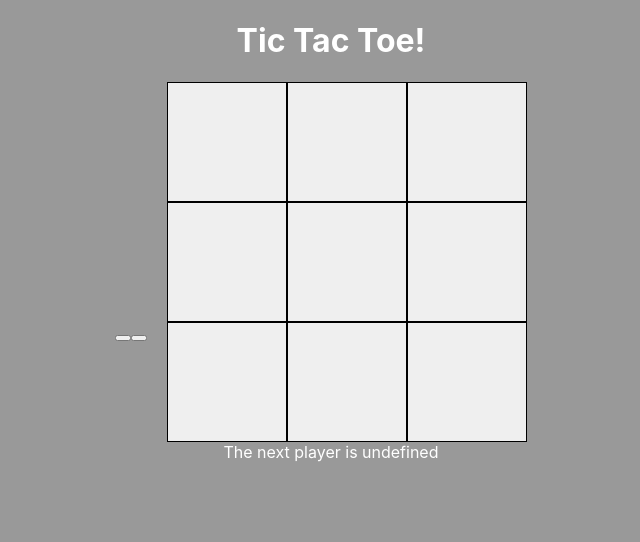
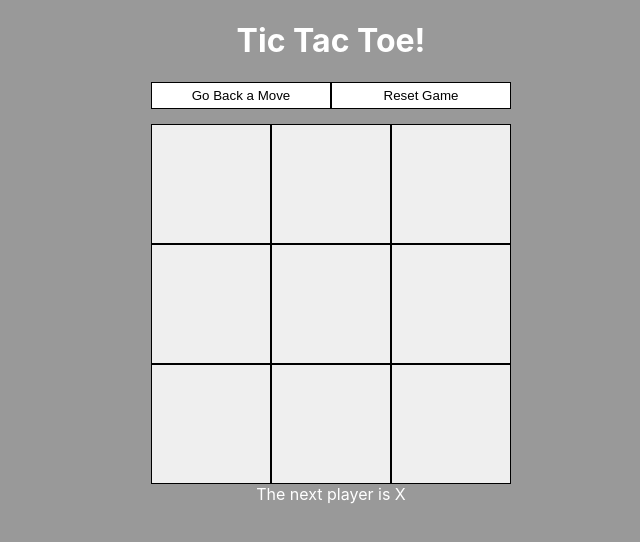
Before and after one commit to ChandraTheMerciless/tic-tac-toe_assessment, a React (Create React App) app: page / in a window 1280 px wide. Shown: the top 542 px of the page, without its empty margins (309-949 px from the left). Built offline with nearby package versions, Linux system fonts and the light colour scheme.

Commit message:
edited custom button styling and also wrote breaking tests for custom button meant to handle reset of game

```diff
--- a/src/components/CustomButton/custom-button.component.jsx
+++ b/src/components/CustomButton/custom-button.component.jsx
@@ -1,4 +1,5 @@
 import React from 'react';
+import './custom-button.styles.scss';
 
 const CustomButton = (props) => {
   return (
@@ -6,6 +7,7 @@ const CustomButton = (props) => {
       className='custom-button'
       disabled={props.isDisabled}
       onClick={props.handleClick}
+      id={props.id}
     >
       {props.text}
     </button>
--- a/src/components/CustomButton/custom-button.styles.scss
+++ b/src/components/CustomButton/custom-button.styles.scss
@@ -0,0 +1,14 @@
+$background-color: white;
+
+.custom-button {
+  display:inline-block;
+  width: 50%;
+  outline: none;
+  padding: 5px;
+  background-color: $background-color;
+  border: 1px solid black;
+
+  &:hover:enabled, &:active:enabled {
+    background-color: darken($background-color, 10%);
+  }
+}
--- a/src/components/Game/game.component.jsx
+++ b/src/components/Game/game.component.jsx
@@ -73,10 +73,20 @@ class Game extends React.Component {
     return (
       <div className='game-container'>
         <h1>Tic Tac Toe!</h1>
-        <CustomButton />
-        <CustomButton />
+        <div className='game-controls-container'>
+          <CustomButton
+            text='Go Back a Move'
+            key='rewind-game'
+            id='rewind-game'
+          />
+          <CustomButton
+            text='Reset Game'
+            key='reset-game'
+            id='reset-game'
+          />
+        </div>
         <Board squares={this.state.squares} />
-        <Status />
+        <Status isWinner={!!this.state.winner} player={this.state.nextPlayer}/>
       </div>
     )
   }
--- a/src/components/Game/game.styles.scss
+++ b/src/components/Game/game.styles.scss
@@ -1,3 +1,9 @@
 .game-container {
   text-align: center;
+
+  .game-controls-container {
+    width: 360px;
+    margin: auto;
+    padding-bottom: 15px;
+  }
 }
```
Also changed, not shown: 1 other file (tests, documents, lock files or other folders).
